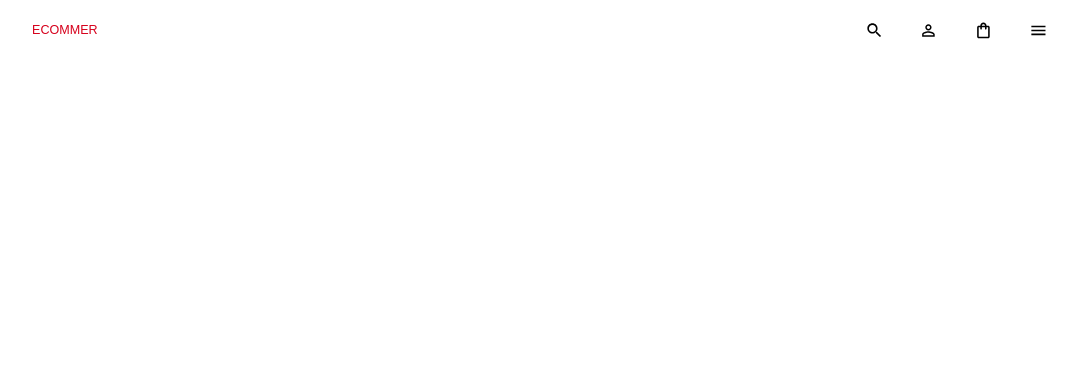
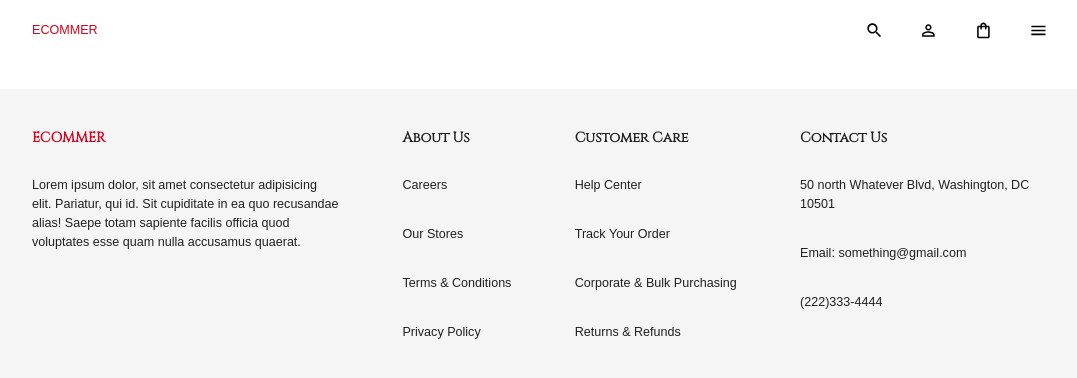
Before and after one commit to AleksandrDronov/ecommerce-app, a React (Create React App) app in the folder client/: page /checkout/success in a window 1280 px wide. Shown: the top 378 px of the page, without its empty margins (96-1173 px from the left). Built offline with nearby package versions, Linux system fonts and the light colour scheme; a web font is replaced by a local one.

Commit message:
add footer component

```diff
--- a/client/src/App.js
+++ b/client/src/App.js
@@ -7,6 +7,7 @@ import Checkout from "./scenes/checkout/Checkout";
 import Confirmation from "./scenes/checkout/Confirmation";
 import CartMenu from "./scenes/global/CartMenu";
 import Navbar from "./scenes/global/Navbar";
+import Footer from "./scenes/global/Footer";
 
 const ScrollToTop = () => {
   const { pathname } = useLocation();
@@ -32,6 +33,7 @@ function App() {
         <Route path="checkout/success" element={<Confirmation />} />
       </Routes>
       {isCartOpen && <CartMenu />}
+      <Footer />
     </BrowserRouter>
   );
 }
--- /dev/null
+++ b/client/src/scenes/global/Footer.jsx
@@ -0,0 +1,68 @@
+import { useTheme } from "@mui/material";
+import { Box, Typography } from "@mui/material";
+import { shades } from "../../theme";
+
+const Footer = () => {
+  const {
+    palette: { neutral },
+  } = useTheme();
+
+  return (
+    <Box component="footer" mt="70px" p="40px 0" backgroundColor={neutral.light}>
+      <Box
+        width="80%"
+        margin="auto"
+        display="flex"
+        justifyContent="space-between"
+        flexWrap="wrap"
+        rowGap="30px"
+        columnGap="clamp(20px, 30px, 40px)"
+      >
+        <Box width="clamp(20%, 30%, 40%)">
+          <Typography
+            variant="h4"
+            fontWeight="bold"
+            mb="30px"
+            color={shades.secondary[500]}
+          >
+            ECOMMER
+          </Typography>
+          <div>
+            Lorem ipsum dolor, sit amet consectetur adipisicing elit. Pariatur,
+            qui id. Sit cupiditate in ea quo recusandae alias! Saepe totam
+            sapiente facilis officia quod voluptates esse quam nulla accusamus
+            quaerat.
+          </div>
+        </Box>
+        <Box>
+          <Typography variant="h4" fontWeight="bold" mb="30px">
+            About Us
+          </Typography>
+          <Typography mb="30px">Careers</Typography>
+          <Typography mb="30px">Our Stores</Typography>
+          <Typography mb="30px">Terms & Conditions</Typography>
+          <Typography mb="30px">Privacy Policy</Typography>
+        </Box>
+        <Box>
+          <Typography variant="h4" fontWeight="bold" mb="30px">
+            Customer Care
+          </Typography>
+          <Typography mb="30px">Help Center</Typography>
+          <Typography mb="30px">Track Your Order</Typography>
+          <Typography mb="30px">Corporate & Bulk Purchasing</Typography>
+          <Typography mb="30px">Returns & Refunds</Typography>
+        </Box>
+        <Box width="clamp(20%, 25%, 30%)">
+          <Typography variant="h4" fontWeight="bold" mb="30px">
+            Contact Us
+          </Typography>
+          <Typography mb="30px">50 north Whatever Blvd, Washington, DC 10501</Typography>
+          <Typography mb="30px">Email: something@gmail.com</Typography>
+          <Typography mb="30px">(222)333-4444</Typography>
+        </Box>
+      </Box>
+    </Box>
+  );
+};
+
+export default Footer;
```
